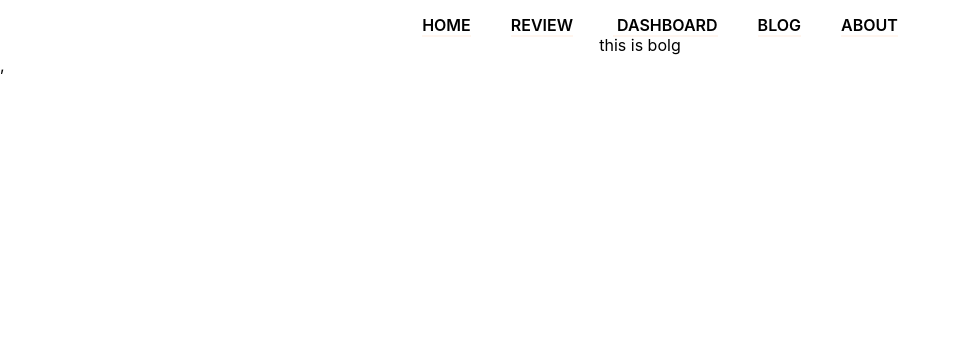
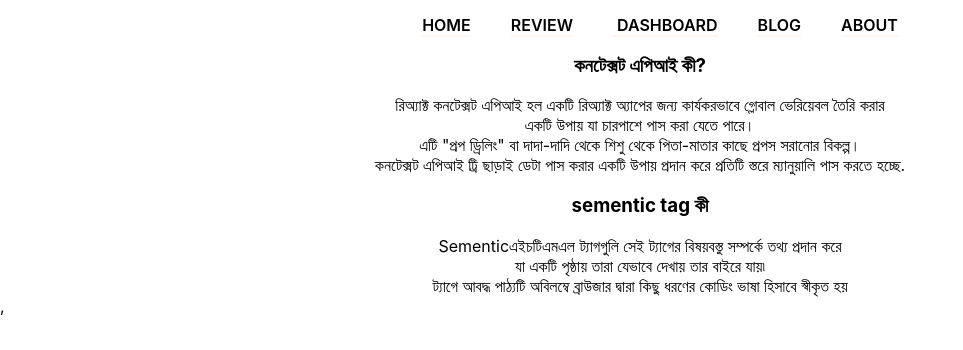
Before and after one commit to emonahmed123/Best-Laptop, a React (Create React App) app: page /blog in a window 1280 px wide. Shown: the top 350 px of the page, without its empty margins (0-963 px from the left). Built offline with nearby package versions, Linux system fonts and the light colour scheme.

Commit message:
use bullet point added

```diff
--- a/src/component/Blogs/Blogs.js
+++ b/src/component/Blogs/Blogs.js
@@ -3,8 +3,23 @@ import React from 'react';
 const Blogs = () => {
     return (
         <div>
-            this is bolg
-        </div>
+        <h3>কনটেক্সট এপিআই   কী? </h3>
+        <p>
+        রিঅ্যাক্ট কনটেক্সট এপিআই হল একটি রিঅ্যাক্ট অ্যাপের জন্য কার্যকরভাবে গ্লোবাল ভেরিয়েবল তৈরি করার <br/> একটি উপায় যা চারপাশে পাস করা যেতে পারে। <br/>
+        এটি "প্রপ ড্রিলিং" বা দাদা-দাদি থেকে শিশু থেকে পিতা-মাতার কাছে প্রপস সরানোর বিকল্প। <br/>
+        কনটেক্সট এপিআই   ট্রি ছাড়াই ডেটা পাস করার একটি উপায় প্রদান করে
+        প্রতিটি স্তরে ম্যানুয়ালি পাস করতে হচ্ছে.
+
+        </p>
+
+         <h3> sementic tag  কী     </h3>
+
+  Sementicএইচটিএমএল ট্যাগগুলি সেই ট্যাগের বিষয়বস্তু সম্পর্কে তথ্য প্রদান করে <br/> যা একটি পৃষ্ঠায় তারা যেভাবে দেখায় তার বাইরে যায়৷ <br/>      ট্যাগে আবদ্ধ পাঠ্যটি অবিলম্বে ব্রাউজার দ্বারা কিছু ধরণের কোডিং ভাষা হিসাবে স্বীকৃত হয়
+
+    </div>
+
+
+
     );
 };
 
```
Also changed, not shown: 1 other file (tests, documents, lock files or other folders).
